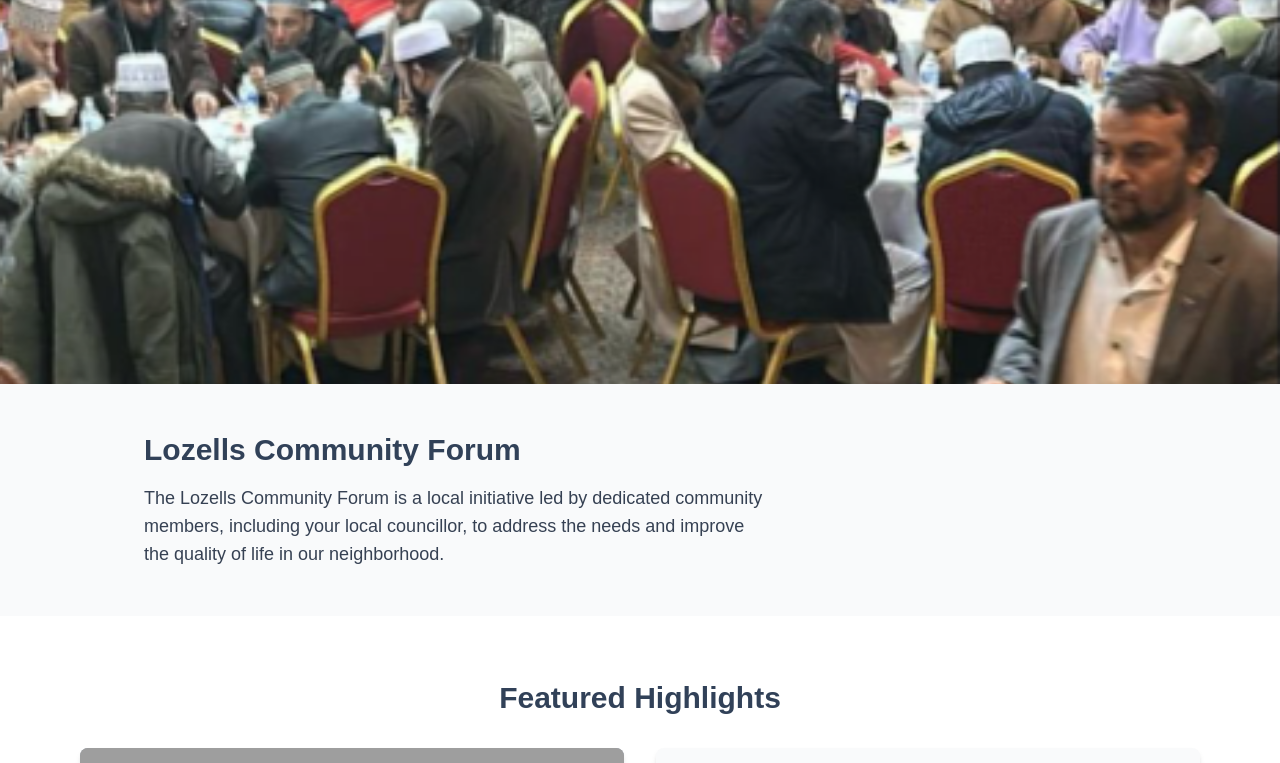
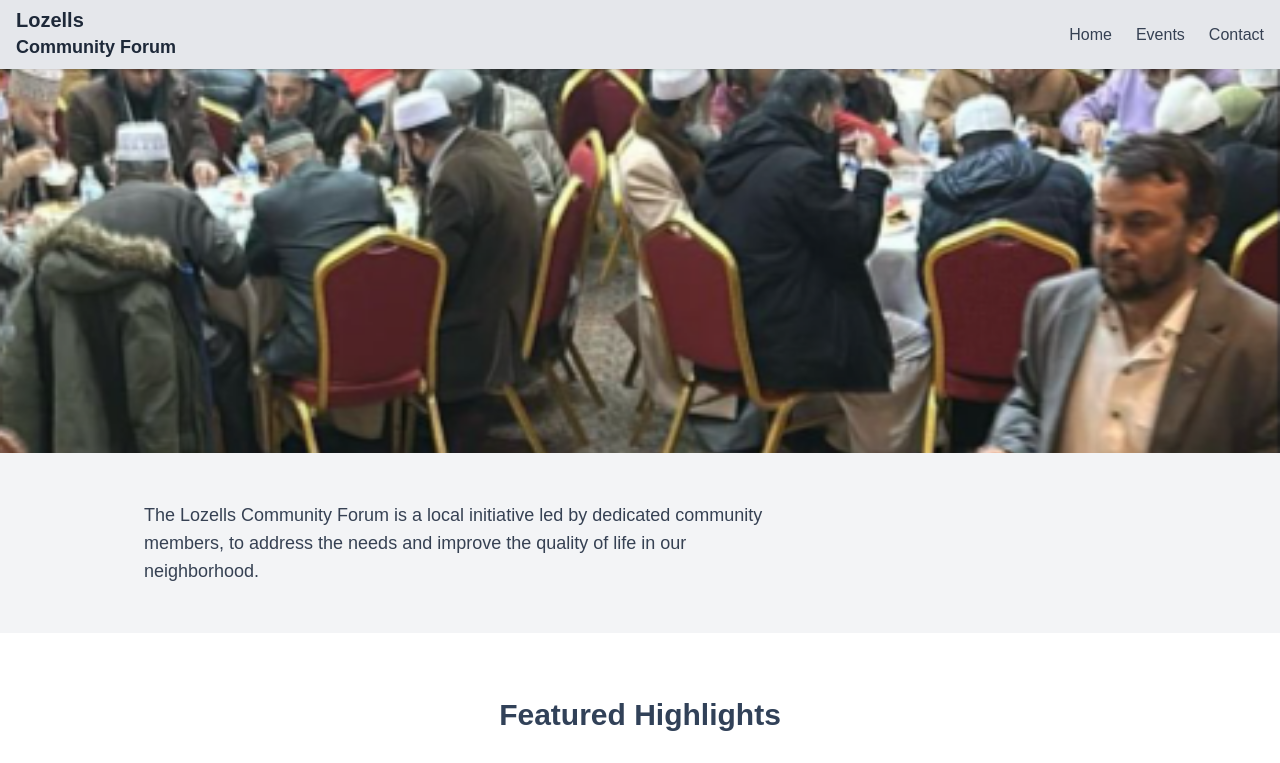
Before and after one commit to sb-haz/lozells-community-forum, a Next.js app: page / in a window 1280 px wide. Shown: the top 763 px of the page. Built offline with nearby package versions, Linux system fonts and the light colour scheme; grey boxes are pictures that could not be loaded.

Commit message:
Refactor Navbar and FeaturedSection for improved styling and remove scroll behavior

```diff
--- a/src/app/page.tsx
+++ b/src/app/page.tsx
@@ -43,35 +43,18 @@ const App = () => {
 
 const Navbar = () => {
   const [isMenuOpen, setIsMenuOpen] = useState(false);
-  const [visible, setVisible] = useState(false);
-
-  useEffect(() => {
-    const handleScroll = () => {
-      const currentScrollPos = window.scrollY;
-      if (currentScrollPos > 100) {
-        setVisible(true);
-      } else {
-        setVisible(false);
-      }
-    };
-
-    window.addEventListener('scroll', handleScroll);
-    return () => {
-      window.removeEventListener('scroll', handleScroll);
-    };
-  }, []);
 
   const toggleMenu = () => {
     setIsMenuOpen(!isMenuOpen);
   };
 
   return (
-    <nav className={`bg-gray-100 text-gray-800 shadow-md fixed top-0 w-full z-50 transition-transform duration-300 ${visible ? 'translate-y-0' : '-translate-y-full'}`}>
+    <nav className="bg-gray-200 text-gray-800 shadow-md w-full z-50">
       <div className="container mx-auto px-4 py-2 flex justify-between items-center">
         <div className="flex items-center">
           <div className="text-left">
-            <div className="text-md font-bold leading-tight">Lozells</div>
-            <div className="text-md font-bold">Community Forum</div>
+            <div className="text-xl font-bold leading-tight">Lozells</div>
+            <div className="text-lg font-bold">Community Forum</div>
           </div>
         </div>
         <div className="hidden md:flex space-x-6">
@@ -86,7 +69,7 @@ const Navbar = () => {
         </button>
       </div>
       {isMenuOpen && (
-        <div className="md:hidden bg-gray-100 px-4 py-2 absolute w-full shadow-md">
+        <div className="md:hidden bg-gray-100 px-4 py-2 w-full shadow-md">
           <Link href="/" className="block py-2 text-gray-700 hover:text-gray-900 transition">Home</Link>
           <Link href="/events" className="block py-2 text-gray-700 hover:text-gray-900 transition">Events</Link>
           <Link href="/contact" className="block py-2 text-gray-700 hover:text-gray-900 transition">Contact</Link>
@@ -106,13 +89,12 @@ const HeroSection = () => {
 
 const AboutPreviewSection = () => {
   return (
-    <div className="py-8 md:py-12 bg-gray-50">
+    <div className="py-8 md:py-12 bg-gray-100">
       <div className="container mx-auto px-4 max-w-5xl">
         <div className="flex flex-col md:flex-row items-center">
           <div className="md:w-2/3 md:pr-8">
-            <h2 className="text-2xl md:text-3xl font-bold text-slate-700 mb-4">Lozells Community Forum</h2>
             <p className="text-gray-700 text-base md:text-lg">
-              The Lozells Community Forum is a local initiative led by dedicated community members, including your local councillor, to address the needs and improve the quality of life in our neighborhood.
+              The Lozells Community Forum is a local initiative led by dedicated community members, to address the needs and improve the quality of life in our neighborhood.
             </p>
           </div>
         </div>
```
